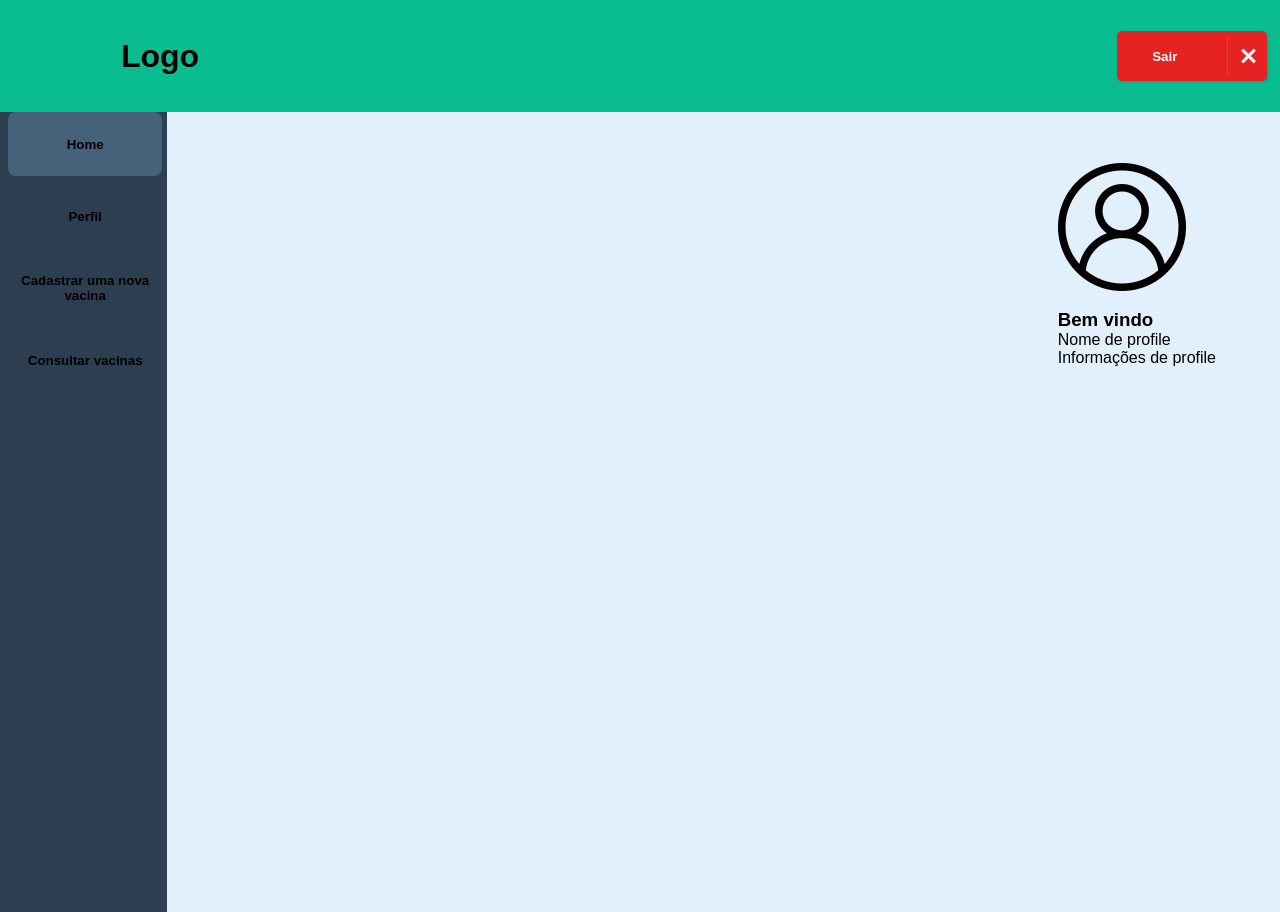
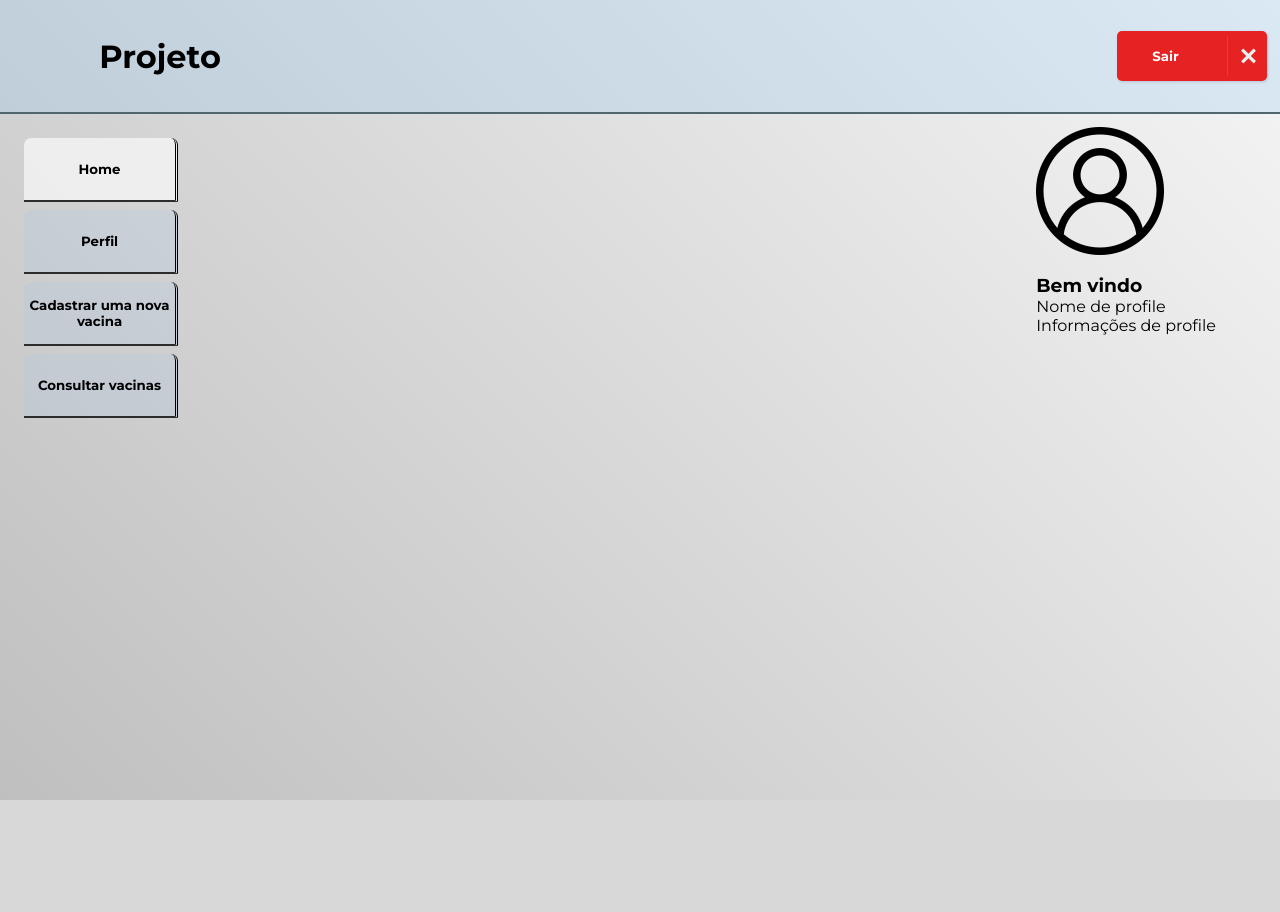
Before and after one commit to pedroperrarodev/projetoPIFlex, a PHP site: page /view/usuario/homepage.php in a window 1280 px wide. After the commit the page ends 800 px from the top, so only its background shows below. Run offline with PHP 8.4, Linux system fonts and the light colour scheme; the visitor is signed in with stand-in values (Sample User, id 1).

Commit message:
Alteração de CSS na pagina homepage usuario

```diff
--- a/view/usuario/homepage.php
+++ b/view/usuario/homepage.php
@@ -4,13 +4,15 @@
 <!DOCTYPE html>
 <html lang="pt-br">
 <head>
+    <link href="https://fonts.googleapis.com/css2?family=Montserrat:wght@400;500;700&display=swap" rel="stylesheet">
+
     <meta charset="UTF-8">
     <meta http-equiv="X-UA-Compatible" content="IE=edge">
     <meta name="viewport" content="width=device-width, initial-scale=1.0">
     <HEAD:view/usuario/index.html></HEAD:view>
     <!-- CSS PARA O HTML -->
-    <link rel="stylesheet" type="text/css" href="../../css/homepage.css">
-    <link rel="stylesheet" type="text/css" href="../../css/corpo.css">
+    <link rel="stylesheet" type="text/css" href="../../css/homepage2.css">
+    <link rel="stylesheet" type="text/css" href="../../css/corpo2.css">
 
     <title>Home</title>
 </head>
@@ -18,7 +20,7 @@
     <header>
         <div id="logo">
             <!-- <a><img src="../../img/Horizontal Logo Projeto PI fundo transp.png"></a> -->
-            <h1>Logo</h1>
+            <h1>Projeto</h1>
         </div>
         <div class="botaosair">
             <a href="../../controller/usuario_controller.php?acao=logout"><button class="noselect"><span class='text'>Sair</span><span class="icon"><svg xmlns="http://www.w3.org/2000/svg" width="24" height="24" viewBox="0 0 24 24">
```
